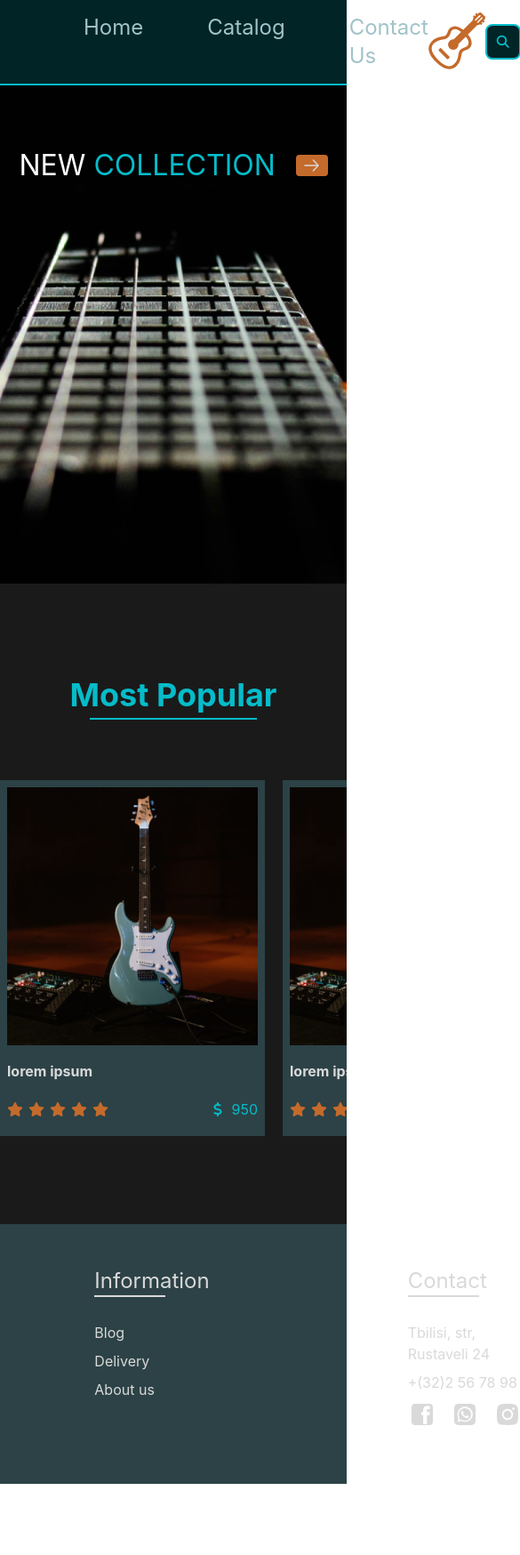
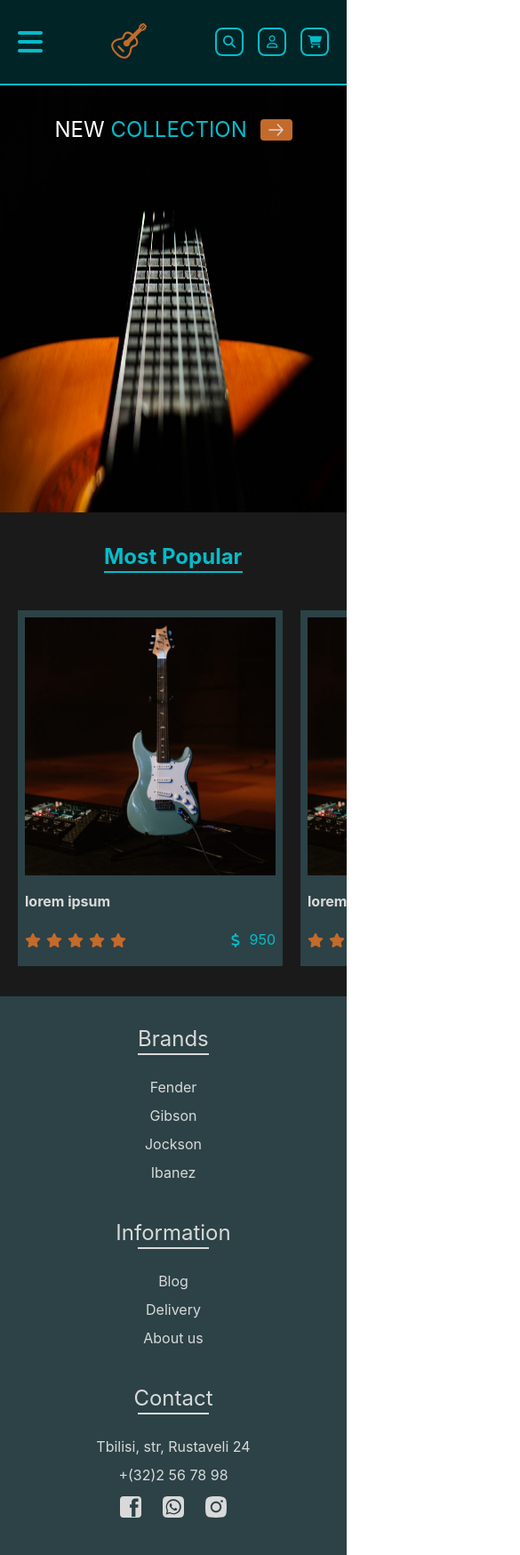
Before and after one commit to anikurda/Final-Project, a plain HTML site: page index.html in a window 390 px wide. Shown: the whole page at 89% size, 585 px wide, since content can reach past the window. Before the commit the page ends 1668 px from the top, so only its background shows below. Drawn offline with Linux system fonts and the light colour scheme.

Commit message:
indexRes

```diff
--- a/css/laptop.css
+++ b/css/laptop.css
@@ -1,3 +1,30 @@
 @media (max-width: 1025px) {
+    .container {
+        width: min(100%, 1025px);
+    }
+
+    /* Home Page */
+    /* Header */
+    header {
+        padding-inline: 45px;
+    }
+
+    .page_nav {
+        display: none;
+    }
+
+    .burger_icon {
+        display: block;
+    }
+
+    /* Footer */
+    @media (max-width:893px) {
+
+        .footer_sections {
+            column-gap: calc(149 / 744 * 100%);
+        }
+    }
+
+
 
 }
--- a/css/mobile.css
+++ b/css/mobile.css
@@ -1,3 +1,56 @@
-@media (max-width: 480px) {
+@media (max-width: 481px) {
+    .container {
+        width: min(100%, 481px);
+    }
 
+    /* Header */
+    header {
+        padding-inline: 20px;
+    }
+
+    header img {
+        width: 40px;
+        height: 40px;
+    }
+
+    .icon_nav ul {
+        column-gap: 16px;
+    }
+
+    .icon_nav button {
+        width: 32px;
+        height: 32px;
+    }
+
+    /* Section1 */
+    .s1_content {
+        width: 267px;
+    }
+
+    .s1_content h2 {
+        font-size: 24px;
+    }
+
+    /* Section2 */
+    .section2 {
+        height: 544px;
+        padding-block: 32px;
+    }
+
+    .s2_textbox {
+        margin-bottom: 40px;
+    }
+
+    .s2_textbox h3 {
+        font-size: 24px;
+        line-height: 32px;
+    }
+
+    .s2_textbox h3::after {
+        width: 156px;
+    }
+
+    .s2_cards_box {
+        padding-inline: 20px;
+    }
 }
--- /dev/null
+++ b/css/mobile320.css
@@ -0,0 +1,19 @@
+@media (max-width: 321px) {
+    .container {
+        width: min(100%, 321px);
+    }
+
+    /* Header */
+    header {
+        padding-inline: 8px;
+    }
+
+    /* Section1 */
+    .section1 {
+        height: 320px;
+    }
+
+    .s2_cards_box {
+        padding-inline: 8px;
+    }
+}
--- a/css/style.css
+++ b/css/style.css
@@ -41,6 +41,9 @@ header {
 
 .burger_icon {
     display: none;
+    color: #05BCCA;
+    font-size: 32px;
+    cursor: pointer;
 }
 
 header img {
@@ -97,7 +100,8 @@ header img,
 .section1 {
     height: 560px;
     background-image: url(../images/section1_img.png);
-    object-fit: cover;
+    background-size: 100% 100%;
+    background-repeat: no-repeat;
     background-position: center;
     padding-block: 72px;
 }
@@ -189,10 +193,9 @@ header img,
 
 @media (max-width:1342px) {
     .s2_cards_box {
-        /* margin-left: 45px; */
-        margin-inline-end: 45px;
         overflow-x: scroll;
         overflow-y: hidden;
+        padding-inline: 45px;
     }
 
     .section2 {
@@ -277,13 +280,6 @@ footer {
     justify-content: center;
 }
 
-.footer_header {
-    display: flex;
-    flex-direction: column;
-    row-gap: 4px;
-    margin-bottom: 24px;
-}
-
 footer h5 {
     font-family: "Inter", sans-serif;
     font-size: 24px;
@@ -291,7 +287,6 @@ footer h5 {
     line-height: 32px;
     text-align: left;
     color: #D9D9D9;
-    margin-bottom: 4px;
 }
 
 footer h5::after {
@@ -300,10 +295,8 @@ footer h5::after {
     height: 2px;
     background-color: #D9D9D9;
     display: block;
-}
+    margin-bottom: 24px;
 
-.footer_line {
-    width: 80px;
 }
 
 footer a {
@@ -321,7 +314,7 @@ footer ul {
     row-gap: 8px;
 }
 
-.contact_nav nav {
+.contact_info_nav {
     margin-bottom: 8px;
 }
 
@@ -573,7 +566,7 @@ textarea {
 }
 
 .map_box_icons svg:hover {
-    stroke: #ef9c60;
+    stroke: #f6c5a3;
 }
 
 .map_box_icons svg:hover path {
--- a/css/tablet.css
+++ b/css/tablet.css
@@ -1,3 +1,65 @@
 @media (max-width: 745px) {
+    .container {
+        width: min(100%, 745px);
+    }
 
+    /* Home Page */
+    /* Header */
+    header {
+        padding-inline: 32px;
+    }
+
+    /* Section1 */
+    .section1 {
+        height: 480px;
+        padding-block: 32px;
+    }
+
+    /* Section2 */
+    .section2 {
+        height: 620px;
+        padding-block: 48px;
+    }
+
+    .s2_cards_box {
+        padding-inline: 32px;
+    }
+
+    /* Footer */
+    footer {
+        padding-inline: 32px;
+    }
+
+    .footer_sections {
+        width: calc(680px / 744px * 100%);
+        justify-content: space-between;
+        column-gap: 0px;
+    }
+
+    @media (max-width:600px) {
+
+        footer {
+            padding-block: 32px;
+        }
+
+        .footer_sections {
+            flex-direction: column;
+            row-gap: 40px;
+            align-items: center;
+        }
+
+        .footer_sections ul {
+            align-items: center;
+        }
+
+        footer h5::after {
+            margin-inline: auto;
+        }
+
+        .contact_nav {
+            display: flex;
+            flex-direction: column;
+            align-items: center;
+        }
+    }
 }
--- a/index.html
+++ b/index.html
@@ -6,6 +6,10 @@
     <meta name="viewport" content="width=device-width, initial-scale=1.0">
     <link rel="stylesheet" href="css/reset.css">
     <link rel="stylesheet" href="css/style.css">
+    <link rel="stylesheet" href="css/laptop.css">
+    <link rel="stylesheet" href="css/tablet.css">
+    <link rel="stylesheet" href="css/mobile.css">
+    <link rel="stylesheet" href="css/mobile320.css">
     <script src="https://kit.fontawesome.com/92b1ff48be.js" crossorigin="anonymous"></script>
     <title>Document</title>
 </head>
@@ -156,9 +160,9 @@
         <footer>
             <div class="footer_sections">
                 <section class="brands_nav">
-                    <section class="footer_header">
+                    <!-- <section class="footer_header"> -->
                     <h5>Brands</h5>
-                    </section>
+                    <!-- </section> -->
                     <nav>
                         <ul>
                             <li><a href="">Fender</a></li>
@@ -169,9 +173,9 @@
                     </nav>
                 </section>
                 <section class="information_nav">
-                    <section class="footer_header">
+                    <!-- <section class="footer_header"> -->
                     <h5>Information</h5>
-                    </section>
+                    <!-- </section> -->
                     <nav>
                         <ul>
                             <li><a href="">Blog</a></li>
@@ -181,10 +185,10 @@
                     </nav>
                 </section>
                 <section class="contact_nav">
-                    <section class="footer_header">
+                    <!-- <section class="footer_header"> -->
                     <h5>Contact</h5>
-                    </section>
-                    <nav>
+                    <!-- </section> -->
+                    <nav class="contact_info_nav">
                         <ul>
                             <li>
                                 <a href="https://maps.app.goo.gl/FLB7mXWVFooEaoKy7" target="_blank">
@@ -196,6 +200,7 @@
                             </li>
                         </ul>
                     </nav>
+                    <section>
                         <nav>
                             <ul class="soc_icons_ul">
                                 <li>
@@ -237,6 +242,7 @@
                             </ul>
                         </nav>
                     </section>
+                </section>
             </div>
         </footer>
     </div>
```
Also changed, not shown: 2 other files. Lines whose indentation alone changed are shown as unchanged.
